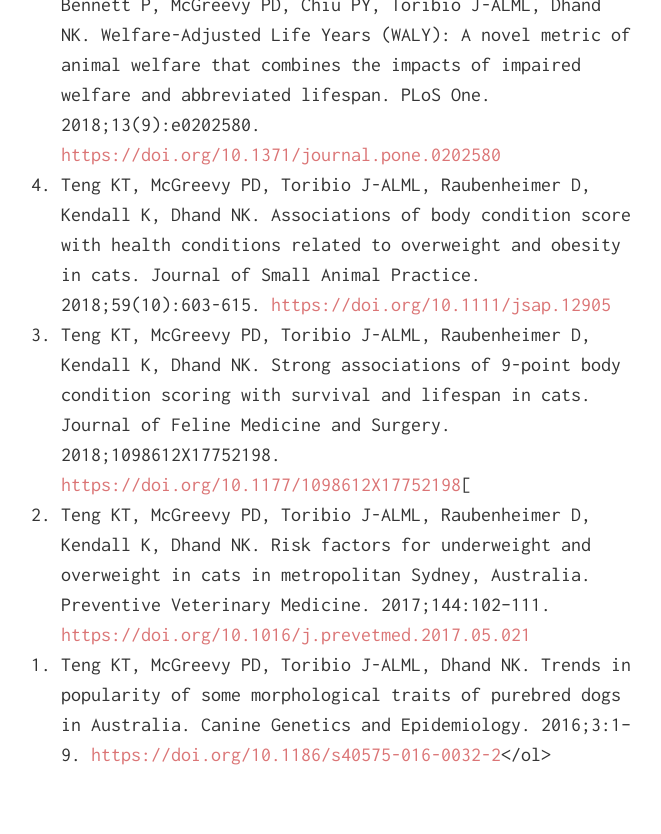
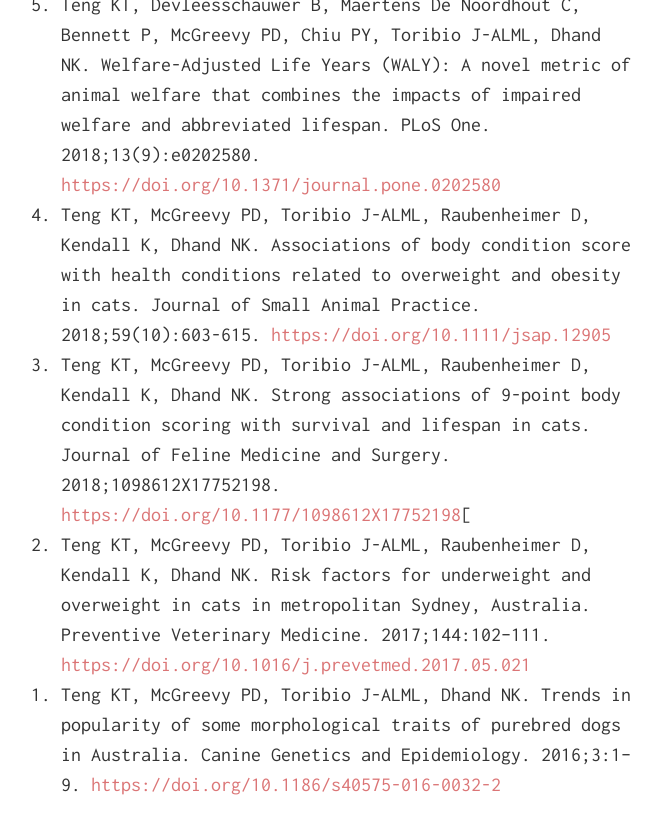
Before and after one commit to kendyteng/kendyteng.github.io, a Jekyll site: the page built from publications/index.md, in a window 1280 px wide and 900 px high, scrolled down 1270 px. Shown: the top 834 px of the window, without its empty margins (309-970 px from the left). Built offline with Jekyll 4.4.1, drawn with Linux system fonts in a browser that asks for light colours; nearby versions of some CDN libraries.

Commit message:
Update index.md

```diff
--- a/publications/index.md
+++ b/publications/index.md
@@ -9,6 +9,7 @@
 <li>	Teng KT, Aerts M, Jaspers S, Ugarte-Ruiz M, Moreno MA, Saez JL, Collado S, de Frutos C, Domínguez L, Alvarez J. Patterns of antimicrobial resistance in Salmonella isolates from fattening pigs in Spain. Transboundary and Emerging Diseases. (Under review)
 
 <li>	Aerts M, Teng KT, Jaspers S, Alvarez J. A multicategory logit model detecting temporal changes in antimicrobial resistance. PLoS ONE. (Under review)
+<br>
 <br>
 <li>	Teng KT, Pegram C, Church D, Brodbelt D, O’Neill D. Life tables providing year-by-year life expectancy and mortality for dogs in the United Kingdom. Scientific Reports. 2022; 12(1), 1-11.<span><a href="https://doi.org/10.1038/s41598-022-10341-6" target="_blank" rel="noopener noreferrer"> https://doi.org/10.1038/s41598-022-10341-6</a></span>
 
@@ -28,4 +29,4 @@
 
 <li>	Teng KT, McGreevy PD, Toribio J-ALML, Raubenheimer D, Kendall K, Dhand NK. Risk factors for underweight and overweight in cats in metropolitan Sydney, Australia. Preventive Veterinary Medicine. 2017;144:102–111. <span><a href="https://doi.org/10.1016/j.prevetmed.2017.05.021" target="_blank" rel="noopener noreferrer"> https://doi.org/10.1016/j.prevetmed.2017.05.021</a></span>
 
-<li>  Teng KT, McGreevy PD, Toribio J-ALML, Dhand NK. Trends in popularity of some morphological traits of purebred dogs in Australia. Canine Genetics and Epidemiology. 2016;3:1–9. <span><a href="https://doi.org/10.1186/s40575-016-0032-2" target="_blank" rel="noopener noreferrer"> https://doi.org/10.1186/s40575-016-0032-2</a></span></ol>
+<li>  Teng KT, McGreevy PD, Toribio J-ALML, Dhand NK. Trends in popularity of some morphological traits of purebred dogs in Australia. Canine Genetics and Epidemiology. 2016;3:1–9. <span><a href="https://doi.org/10.1186/s40575-016-0032-2" target="_blank" rel="noopener noreferrer"> https://doi.org/10.1186/s40575-016-0032-2</a></span>
```
